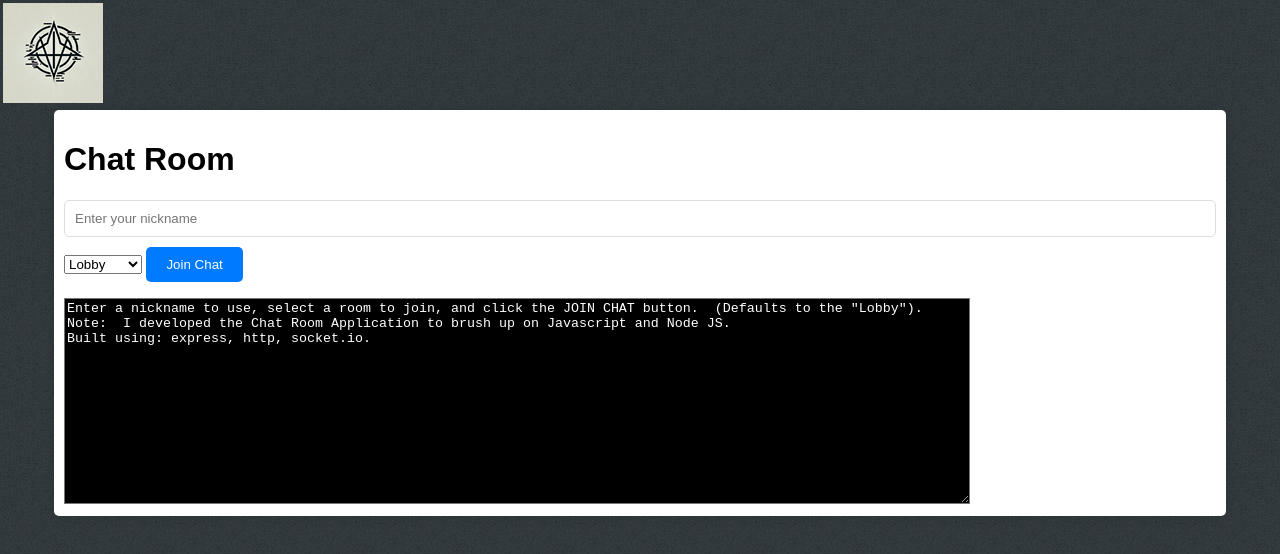
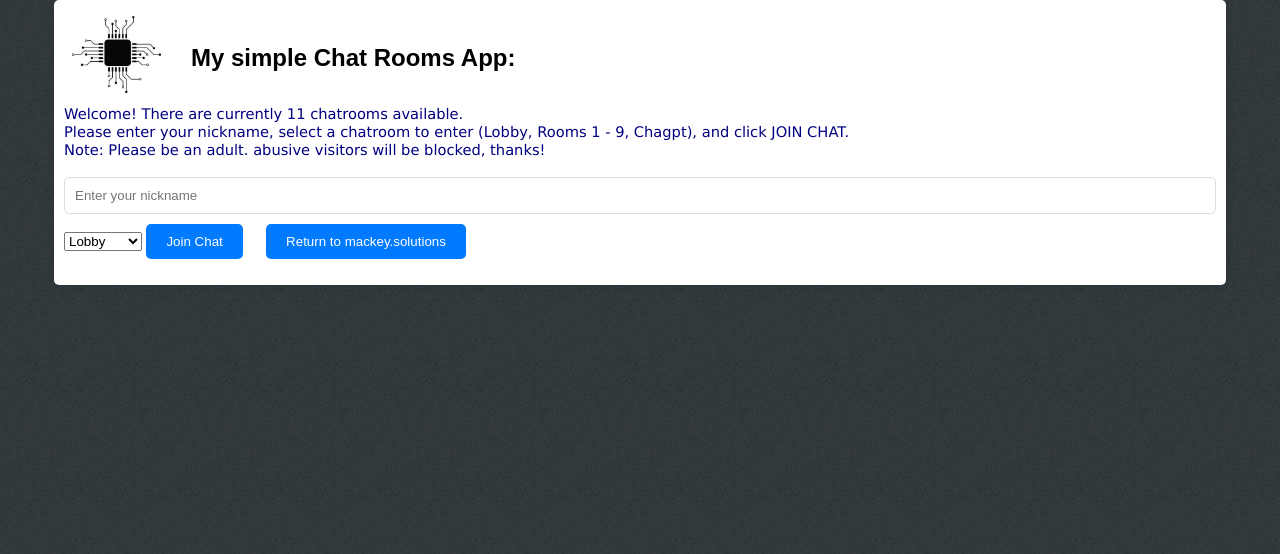
Before and after one commit to glitch64/chatroom-apps, a website: page public/index.html in a window 1280 px wide. Shown: the top 554 px of the page. Drawn offline with nearby package versions, Linux system fonts and the light colour scheme; no server answers.

Commit message:
updating fixes

```diff
--- a/public/index.html
+++ b/public/index.html
@@ -8,9 +8,13 @@
 </head>
 <body>
     <div id="page-wrapper">
-        <table width="100%"><tr><td valign="top"><img src="g64smallgrey.png"></td><td valign="top">&nbsp;</td></tr></table>
         <div id="login">
-            <h1>Chat Room</h1>
+		<table width="100%"><tr><td width="120px"><a title="Back to mackey.solutions" href="javascript:history.back(1);"><img src="glitchlogo.jpg" width="100"></a></td><td> <h2>My simple Chat Rooms App:</h2>
+</td></tr></table>
+
+	    <font style="font-family:verdana;font-size:11pt;color:navy">Welcome!  There are currently 11 chatrooms available.<br>
+		Please enter your nickname, select a chatroom to enter (Lobby, Rooms 1 - 9, Chagpt), and click JOIN CHAT.<br>
+		Note:  Please be an adult.  abusive visitors will be blocked, thanks!<br><BR> </font>
             <input id="nickname" type="text" placeholder="Enter your nickname">
             <select id="room">
                 <option value="Lobby">Lobby</option>
@@ -26,13 +30,10 @@
                 <option value="ChatGPT">ChatGPT</option>
             </select>
             <button onclick="joinChat()">Join Chat</button>
+	    &nbsp;
+	    <button onclick="history.back(1);">Return to mackey.solutions</button>
             <p id="error"></p>
             <div style="font-size:8pt">
-                <textarea readonly style="width:900px;height:200px;cellpadding:0px;cellspacing:0px;background-color:black;color:white" wrap>
-Enter a nickname to use, select a room to join, and click the JOIN CHAT button.  (Defaults to the "Lobby").
-Note:  I developed the Chat Room Application to brush up on Javascript and Node JS.
-Built using: express, http, socket.io.
-                </textarea>
             </div>
         </div>
         <div id="chat" style="display: none;">
@@ -47,6 +48,7 @@ Built using: express, http, socket.io.
                 <div id="button-container">
                     <button onclick="sendMessage()">Send</button>
                     <button onclick="exitChat()">Exit</button>
+		    <button onclick="document.location='https://mackey.solutions';" >Return to mackey.solutions</button>
                 </div><HR>
                 <h5>Private Messages</h5>
                 <input id="private-username" placeholder="Username">
```
Also changed, not shown: server.mjs (+6 -7 lines), public/glitchlogo.jpg (added), 2 other files.
